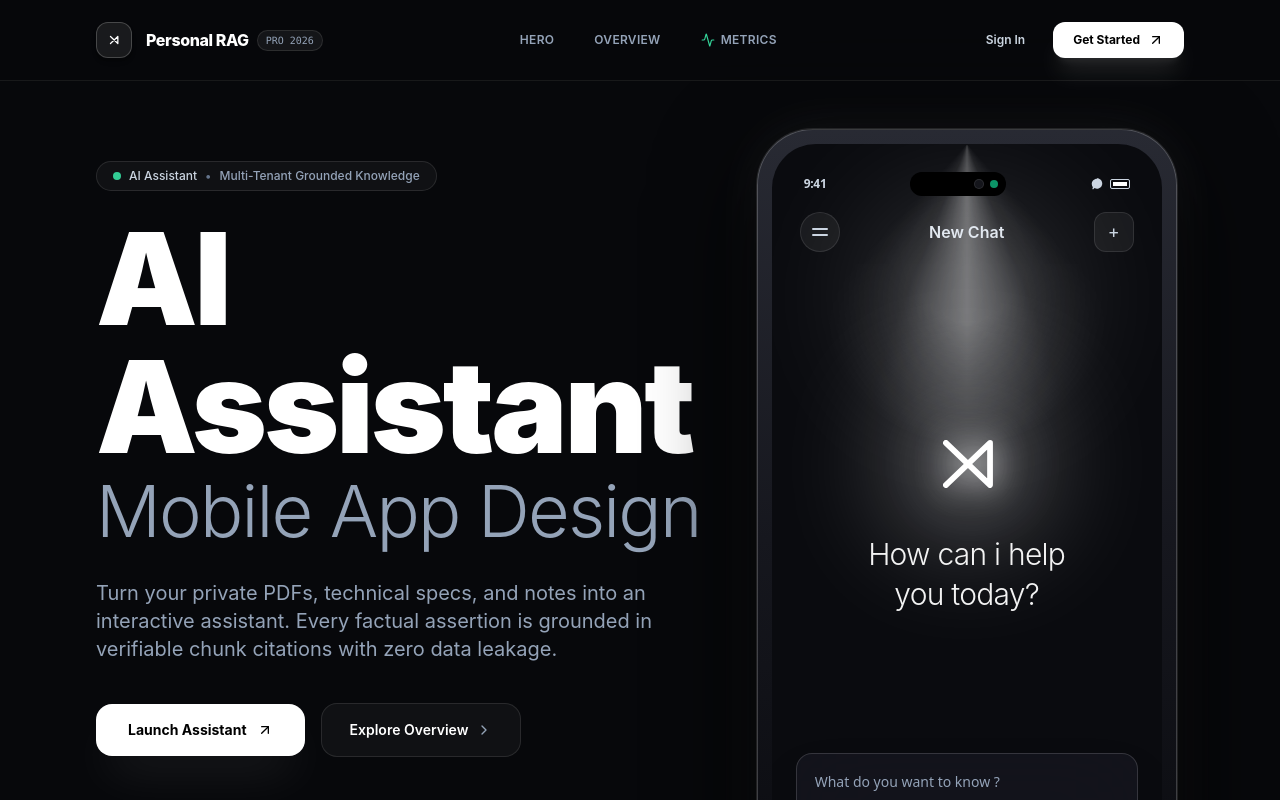
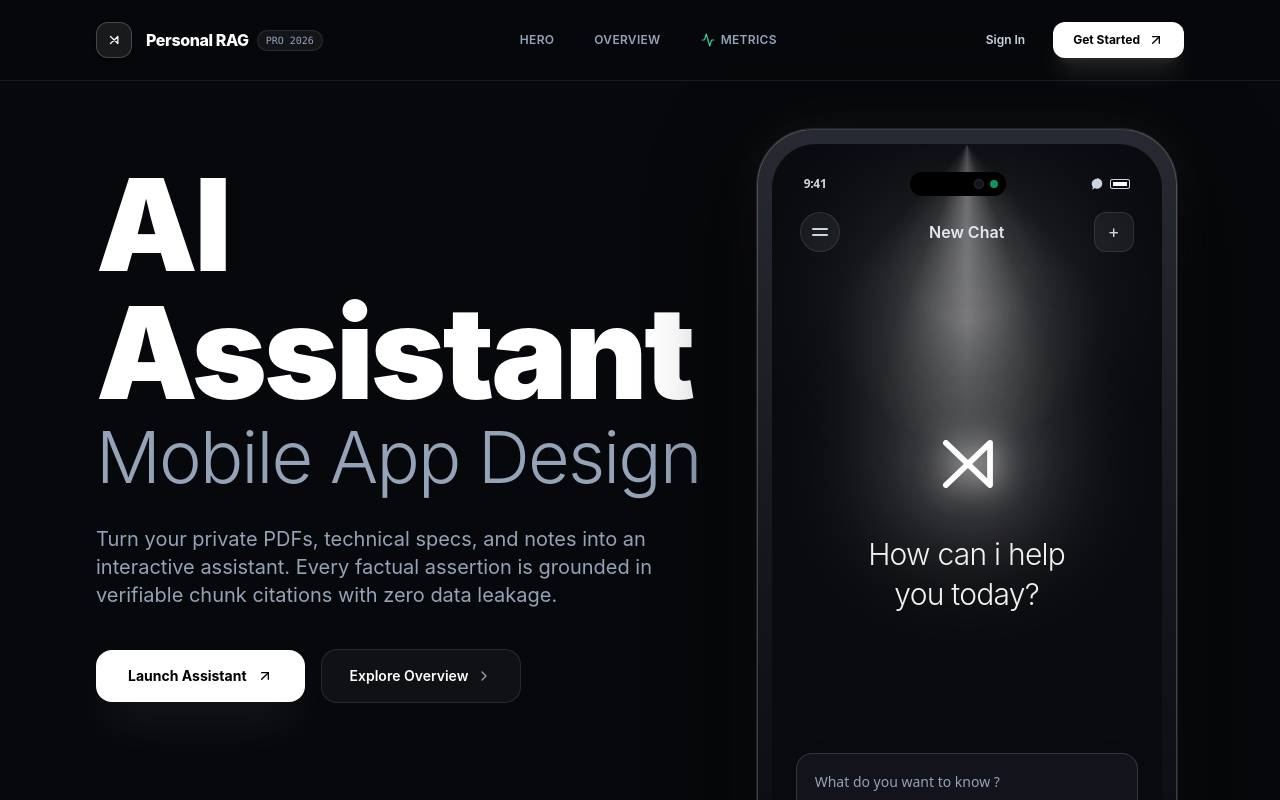
Before and after one commit to nahilist/personal-rag-assistant, a Next.js app in the folder apps/web/: page / in a window 1280 px wide. Shown: the top 800 px of the page. Built offline with nearby package versions, Linux system fonts and the light colour scheme.

Commit message:
chore(landing): remove badge above hero title

```diff
--- a/apps/web/src/app/page.tsx
+++ b/apps/web/src/app/page.tsx
@@ -116,16 +116,8 @@ export default function HomePage() {
           {/* Left Column: Massive Typography & Corner Metadata Cards (Span 7) */}
           <div className="lg:col-span-7 flex flex-col justify-between h-full py-4 lg:py-8 space-y-10 text-left">
 
-            {/* Top Tag & Massive Headlines */}
+            {/* Top Massive Headlines */}
             <div className="space-y-6">
-              {/* Badge */}
-              <div className="inline-flex items-center gap-2 px-4 py-1.5 rounded-full bg-white/[0.04] border border-white/10 text-xs font-medium text-slate-300">
-                <span className="w-2 h-2 rounded-full bg-emerald-400 animate-pulse" />
-                <span>AI Assistant</span>
-                <span className="text-slate-500">•</span>
-                <span className="text-slate-400">Multi-Tenant Grounded Knowledge</span>
-              </div>
-
               {/* Master Headline (Exact Dribbble Styling & Scale) */}
               <div className="space-y-1">
                 <h1 className="text-6xl sm:text-7xl md:text-8xl xl:text-9xl 2xl:text-[10rem] font-black text-white tracking-tight leading-[0.95]">
```
